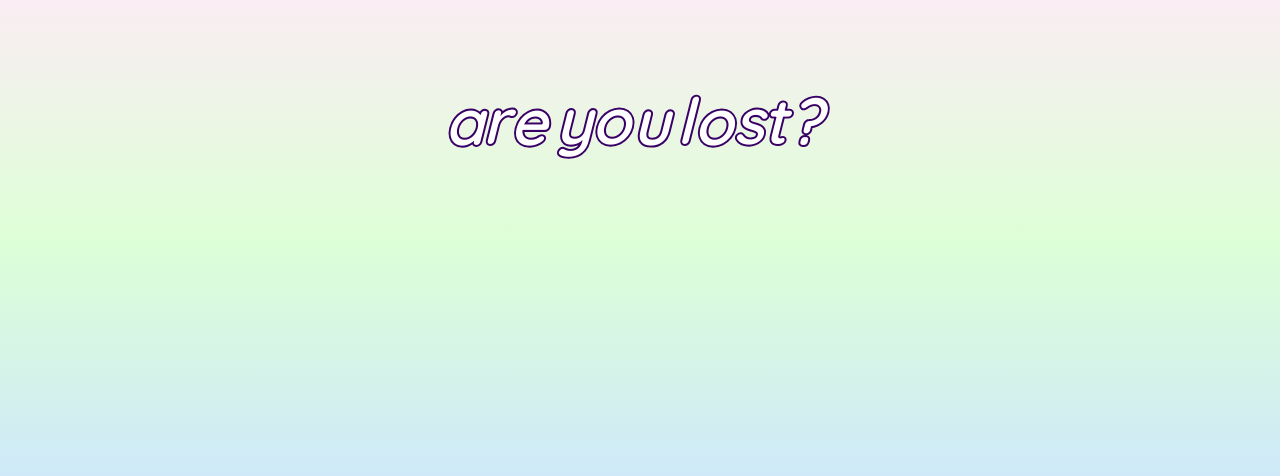
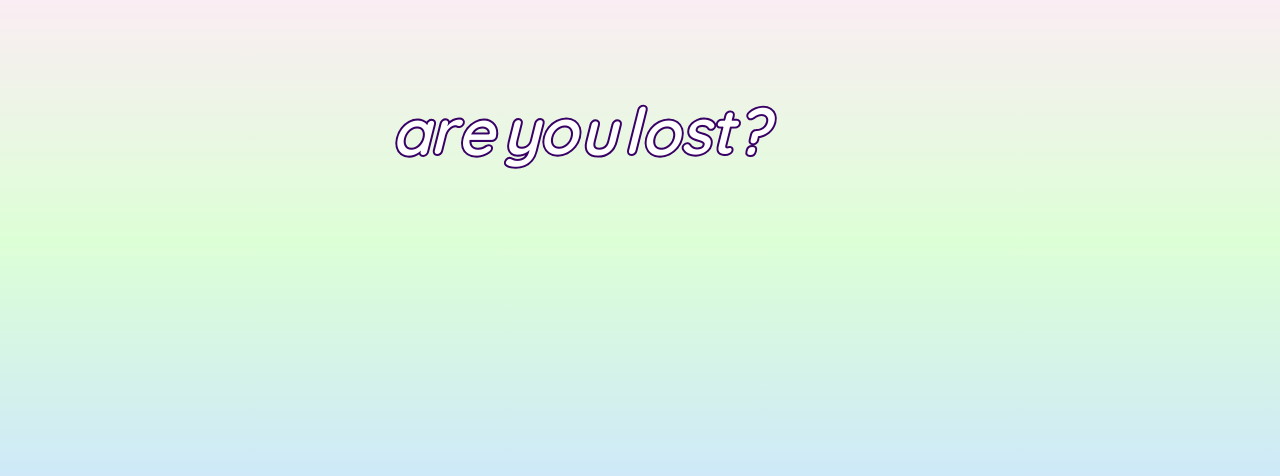
Before and after one commit to bobatealee/bobatealee.github.io, a plain HTML site: page 404.html in a window 1280 px wide. Shown: the part 280-756 px from the top of the page. Drawn offline with nearby package versions, Linux system fonts and the light colour scheme.

Commit message:
bugged but i wanna test

```diff
--- a/404.css
+++ b/404.css
@@ -34,16 +34,15 @@ a #boba-titleanim {
 }
 
 #test {
-	height: 100px;
-	width: 500px;
-	--height1: 100px;
-	--height2: calc(var(--height1) / 2);
 	--width1: 500px;
 	--width2: calc(var(--width1) / 2);
+	left: calc(50% - var(--width2));
+	height: 80px;
+	--height1: 80px;
+	--height2: calc(var(--height1) / 2);
+	top: calc(50% - var(--height2));
 	position: absolute;
 	display: block;
-	top: calc(50% - var(--height2));
-	left: calc(50% - var(--width2));
 }
 
 .boba-space {
```
